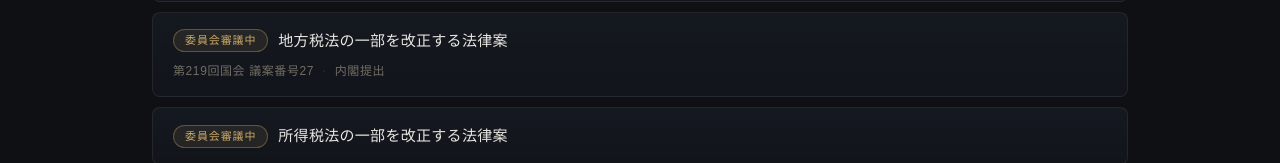
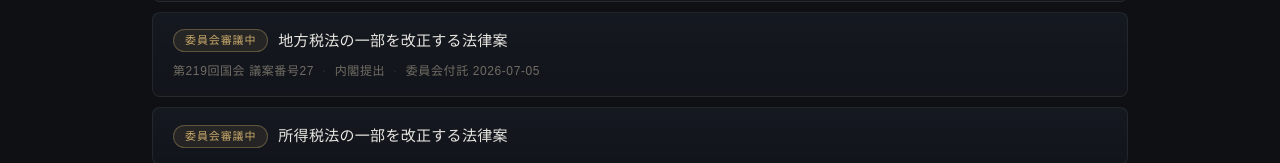
Before and after one commit to reload-co-jp/relaw, a Next.js app: page / in a window 1280 px wide. Shown: the part 659-822 px from the top of the page. Built offline with nearby package versions, Linux system fonts and the light colour scheme.

Commit message:
Add getLatestBillEvents

```diff
--- a/components/blocks/bill-list.tsx
+++ b/components/blocks/bill-list.tsx
@@ -1,13 +1,15 @@
 import { FC } from "react"
-import type { Bill } from "lib/types"
+import type { Bill, BillEvent } from "lib/types"
+import { getLatestBillEvents } from "lib/data"
 import {
+  billEventTypeLabels,
   billStatusColors,
   billStatusLabels,
   proposerTypeLabels,
 } from "lib/labels"
 import { Entry, EntryList } from "components/blocks/entry-list"
 
-export const billEntry = (bill: Bill): Entry => ({
+export const billEntry = (bill: Bill, latestEvent?: BillEvent): Entry => ({
   id: bill.id,
   title: bill.title,
   href: `/bills/${bill.id}/`,
@@ -24,9 +26,17 @@ export const billEntry = (bill: Bill): Entry => ({
     bill.ministry,
     bill.submittedAt && `提出 ${bill.submittedAt}`,
     bill.promulgatedAt && `公布 ${bill.promulgatedAt}`,
+    latestEvent &&
+      !["submitted", "promulgated"].includes(latestEvent.type) &&
+      `${billEventTypeLabels[latestEvent.type]} ${latestEvent.date}`,
   ].filter(Boolean) as string[],
 })
 
-export const BillList: FC<{ bills: Bill[] }> = ({ bills }) => (
-  <EntryList entries={bills.map(billEntry)} />
-)
+export const BillList: FC<{ bills: Bill[] }> = ({ bills }) => {
+  const latestEvents = getLatestBillEvents()
+  return (
+    <EntryList
+      entries={bills.map((bill) => billEntry(bill, latestEvents.get(bill.id)))}
+    />
+  )
+}
--- a/lib/data.ts
+++ b/lib/data.ts
@@ -26,6 +26,16 @@ export const getBillEvents = (billId: string): BillEvent[] =>
   readJson<BillEvent>("bill-events.json")
     .filter((event) => event.billId === billId)
     .sort((a, b) => a.date.localeCompare(b.date))
+
+export const getLatestBillEvents = (): Map<string, BillEvent> => {
+  const latest = new Map<string, BillEvent>()
+  for (const event of readJson<BillEvent>("bill-events.json")) {
+    const current = latest.get(event.billId)
+    if (!current || event.date.localeCompare(current.date) > 0)
+      latest.set(event.billId, event)
+  }
+  return latest
+}
 
 export const getLaws = (): Law[] =>
   readJson<Law>("laws.json").sort((a, b) =>
```
